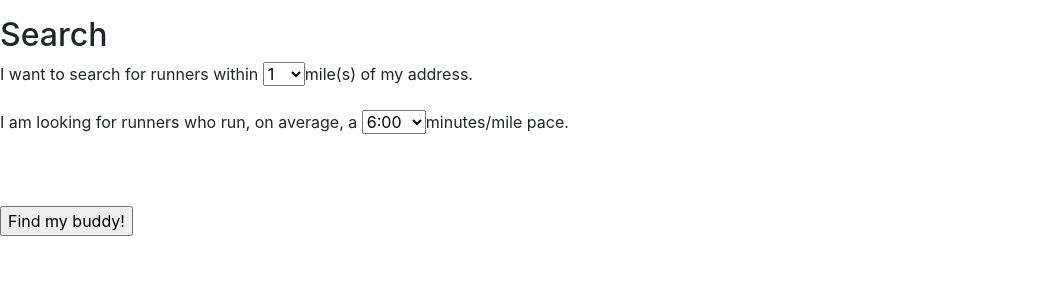
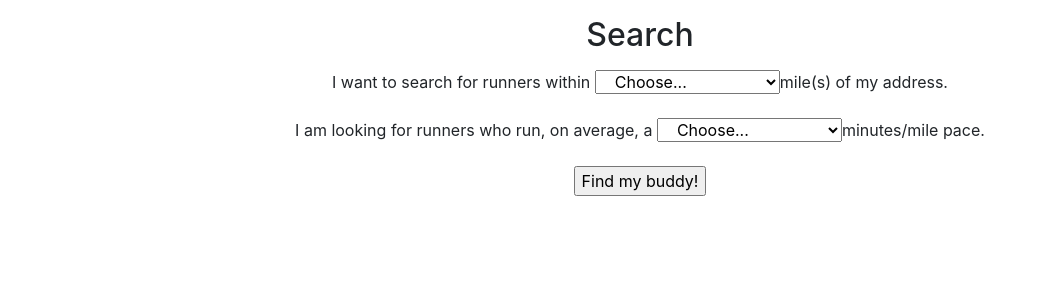
Before and after one commit to kirbsrh/runbuddy_project, a Flask app: page /search in a window 1280 px wide. Shown: the part 56-356 px from the top of the page, without its empty margins (0-1047 px from the left). Run offline with Flask 2, Linux system fonts and the light colour scheme; some libraries are stand-ins or nearby versions.

Commit message:
last commit before leaving class

```diff
--- a/templates/search.html
+++ b/templates/search.html
@@ -1,11 +1,12 @@
 {% extends 'base.html' %}
 {% block content %}
 
-<h2>Search</h2>
+<h2 class="text-center">Search</h2>
 
-<form action="/show_results" id = "search-form" method = "GET">
+<form class="text-center mt-3 container" action="/show_results" id = "search-form" method = "GET">
     I want to search for runners within
-    <select name = "distance">
+        <select id="inputDistance" name="distance" class="col-2">
+        <option selected>Choose...</option>
         <option value = "1">1</option>
         <option value = "3">3</option>
         <option value = "5">5</option>
@@ -14,11 +15,12 @@
         <option value = "15">15</option>
         <option value = "20">20</option>
         <option value = "25">25</option>
-    </select>mile(s) of my address.
+        </select>mile(s) of my address.
 
     <br/> <br/>
     I am looking for runners who run, on average, a
-    <select name = "pace">
+        <select class="col-2" id="inputPace" name="pace">
+        <option selected>Choose...</option>
         <option value = "6:00">6:00</option>
         <option value = "6:15">6:15</option>
         <option value = "6:30">6:30</option>
@@ -49,7 +51,6 @@
 
     <input type="hidden" name="page" value="1">
 
-    <br/><br/>
     <input type="submit" name = "submit"
      value ="Find my buddy!">
 
```
Also changed, not shown: templates/message_history.html (+8 -6 lines).
